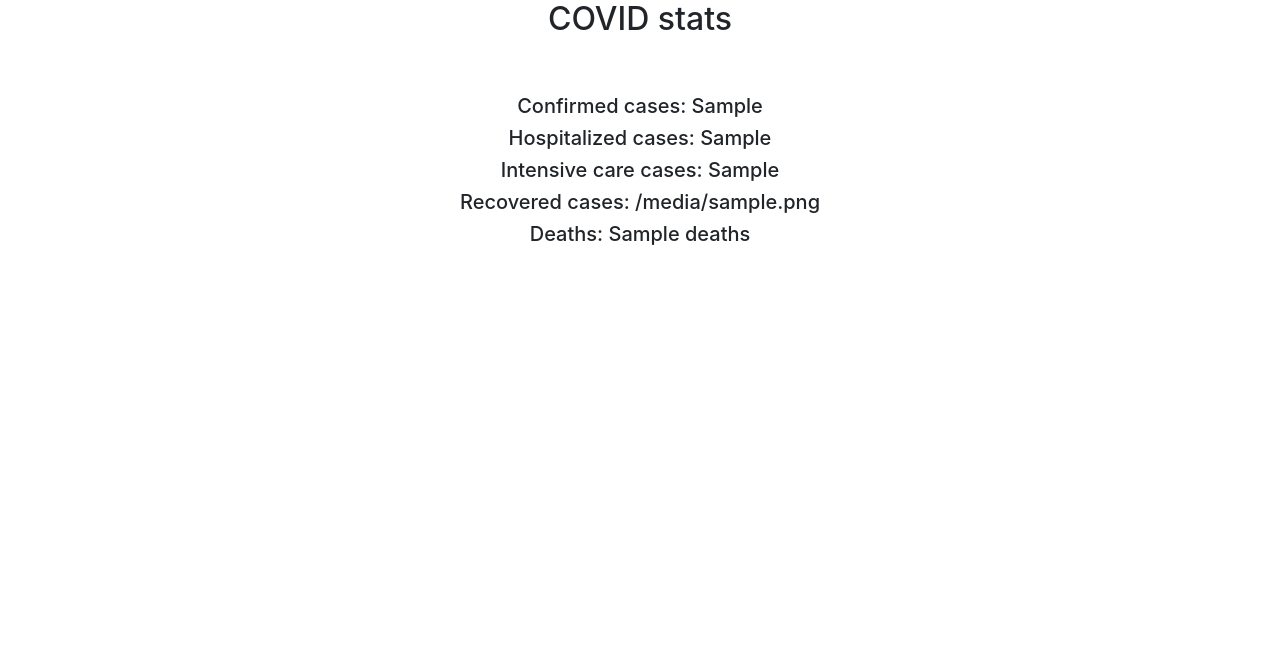
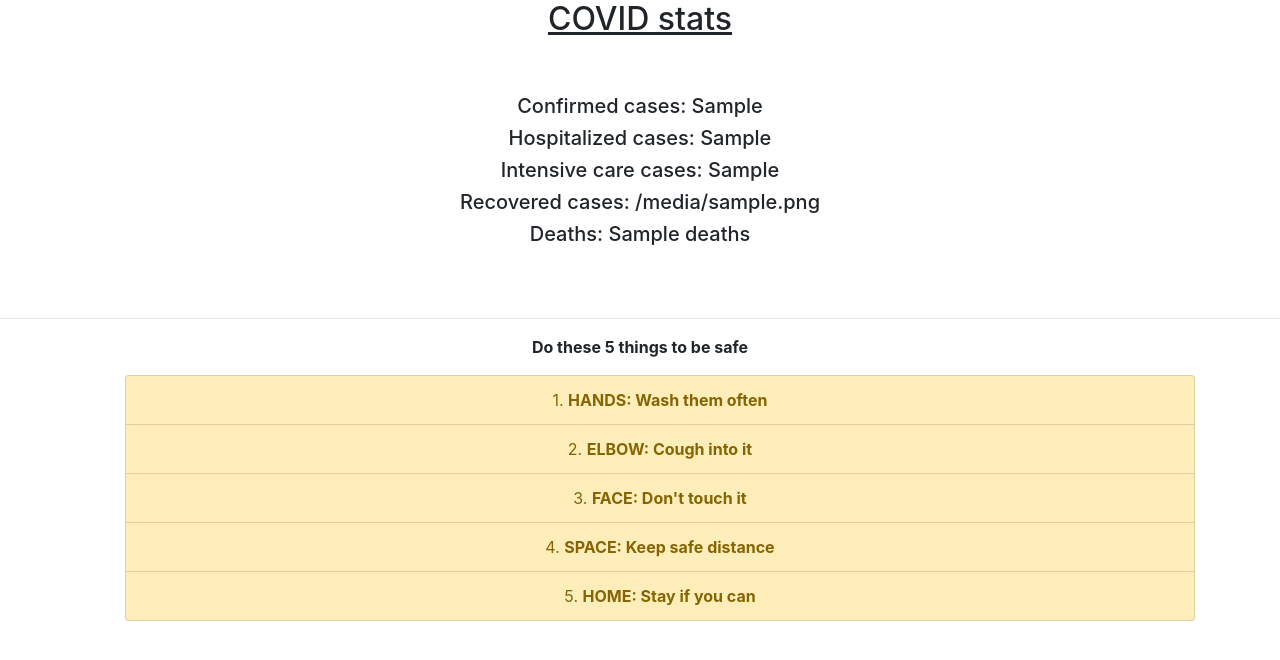
Before and after one commit to harsharay/coronastats, a Django app: template covidapp/templates/covidapp/stats.html in a window 1280 px wide. Shown: the top 660 px of the page. Run offline with Django 3.2, Linux system fonts and the light colour scheme; the template is opened without the code that fills it: most values are stand-ins (such as "Sample title", 1, 10 or a date in 2020); some libraries are stand-ins or nearby versions.

Commit message:
Adding things to do in the stats page and some decorating

```diff
--- a/covidapp/templates/covidapp/stats.html
+++ b/covidapp/templates/covidapp/stats.html
@@ -1,7 +1,7 @@
 <link rel="stylesheet" href="https://stackpath.bootstrapcdn.com/bootstrap/4.4.1/css/bootstrap.min.css" integrity="sha384-Vkoo8x4CGsO3+Hhxv8T/Q5PaXtkKtu6ug5TOeNV6gBiFeWPGFN9MuhOf23Q9Ifjh" crossorigin="anonymous">
 
 <div class="container text-center">
-<h2>COVID stats </h2>
+<h2><u>COVID stats</u></h2>
 <br>
 <br>
 <h5>Confirmed cases: {{Confirmed_cases}}</h5>
@@ -10,3 +10,16 @@
 <h5>Recovered cases: {{Recovered_cases}}</h5>
 <h5>Deaths: {{Deaths}}</h5>
 </div>
+<br>
+<br>
+<hr>
+<div class="container text-center">
+<p><b>Do these 5 things to be safe </b></p>
+<ul class="list_group">
+<li class="list-group-item list-group-item-warning">1. <strong>HANDS: Wash them often</strong></li>
+<li class="list-group-item list-group-item-warning">2. <strong>ELBOW: Cough into it</strong></li>
+<li class="list-group-item list-group-item-warning">3. <strong>FACE: Don't touch it</strong></li>
+<li class="list-group-item list-group-item-warning">4. <strong>SPACE: Keep safe distance</strong></li>
+<li class="list-group-item list-group-item-warning">5. <strong>HOME: Stay if you can</strong></li>
+</ul>
+</div>
```
